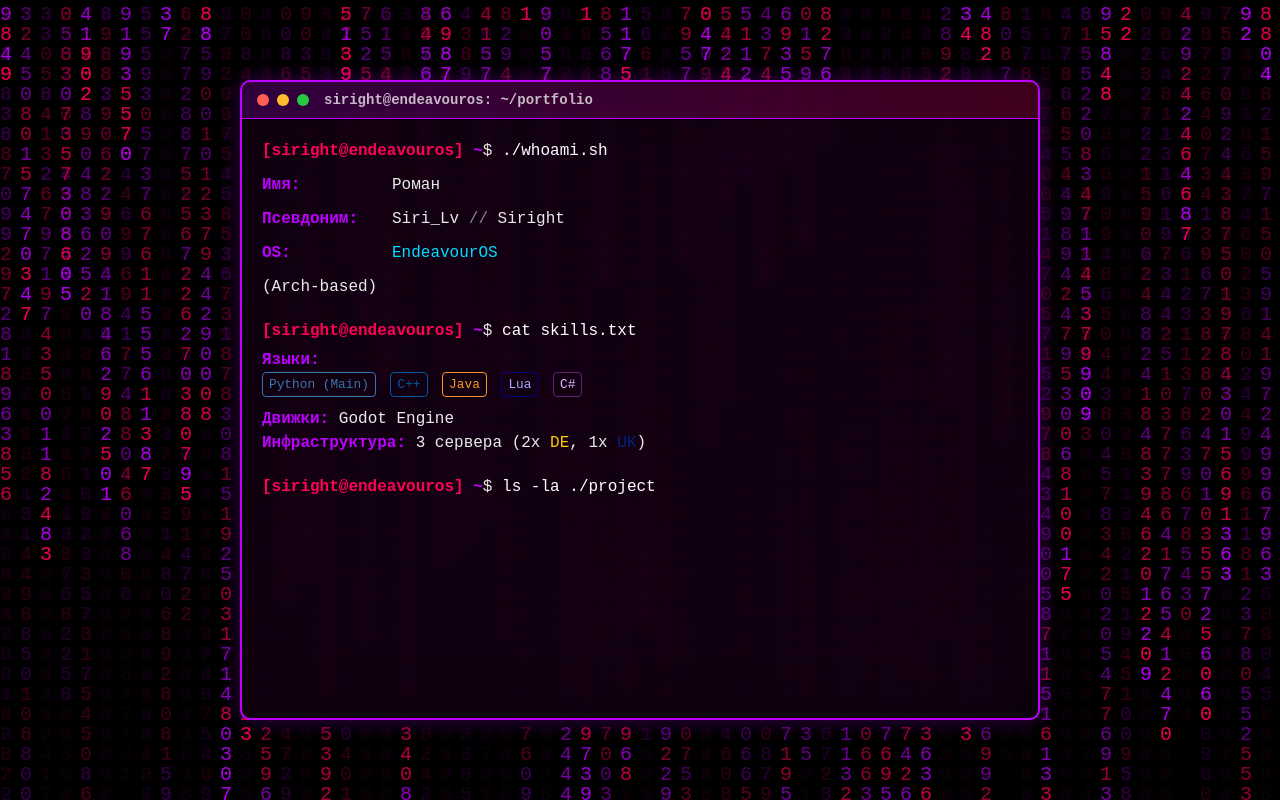
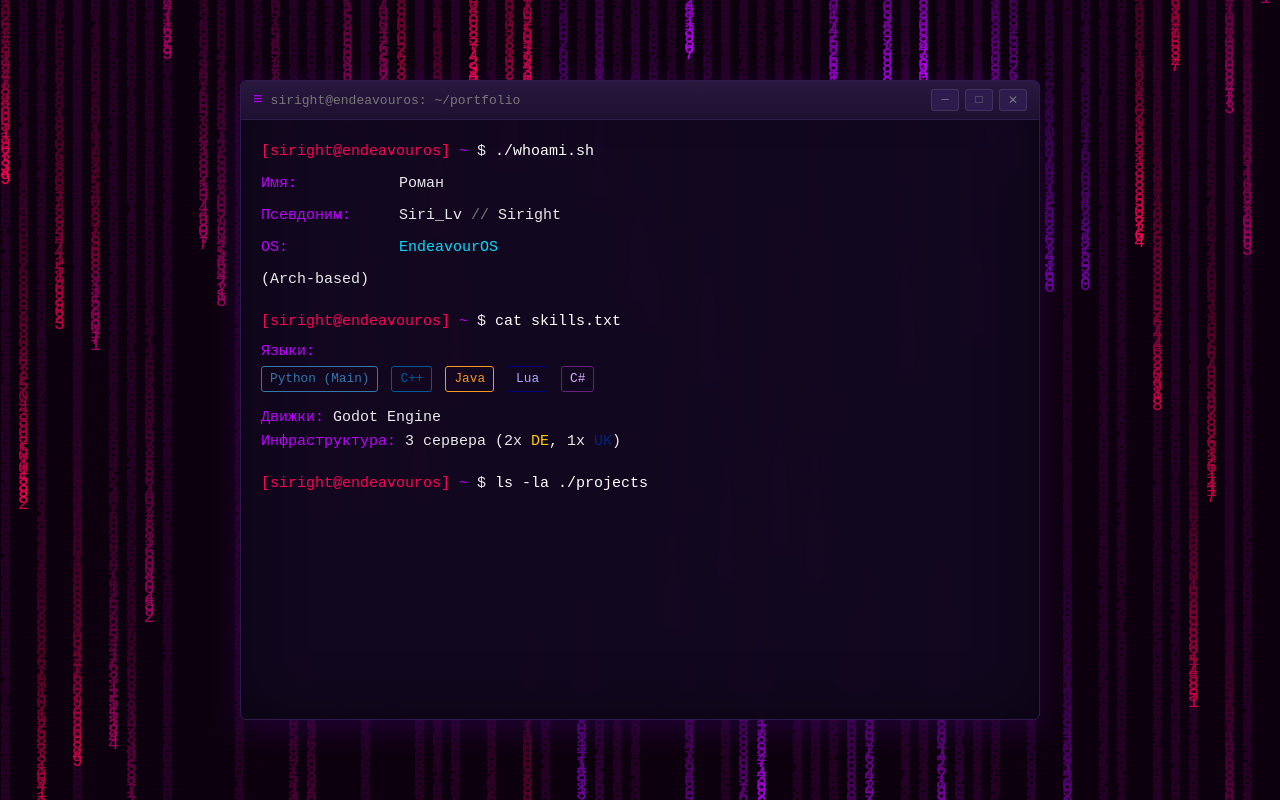
Before and after one commit to SiriLV/SiriLV.github.io, a plain HTML site: page index.html in a window 1280 px wide. Drawn offline with Linux system fonts and the light colour scheme.

Commit message:
Update index.html

```diff
--- a/index.html
+++ b/index.html
@@ -6,12 +6,13 @@
     <title>Siri_Lv | Siright - Developer Portfolio</title>
     <style>
         :root {
-            --bg-color: #050005;
-            --term-bg: rgba(20, 0, 20, 0.85);
+            --bg-color: #1a0a2e;
+            --term-bg: rgba(18, 8, 32, 0.92);
             --primary: #bd00ff;
             --secondary: #ff0055;
             --text-main: #eaeaea;
-            --text-dim: #888;
+            --text-dim: #777;
+            --accent: #2d1b4e;
             --font-stack: 'Courier New', Courier, monospace;
         }
 
@@ -50,13 +51,13 @@
                 to bottom,
                 rgba(255,255,255,0),
                 rgba(255,255,255,0) 50%,
-                rgba(0,0,0,0.2) 50%,
-                rgba(0,0,0,0.2)
+                rgba(0,0,0,0.15) 50%,
+                rgba(0,0,0,0.15)
             );
             background-size: 100% 4px;
             z-index: 2;
             pointer-events: none;
-            opacity: 0.6;
+            opacity: 0.4;
         }
 
         .terminal-window {
@@ -66,141 +67,161 @@
             max-width: 800px;
             height: 80vh;
             background: var(--term-bg);
-            border: 2px solid var(--primary);
-            border-radius: 10px;
-            box-shadow: 0 0 20px rgba(189, 0, 255, 0.3), inset 0 0 50px rgba(0,0,0,0.5);
+            border: 1px solid var(--accent);
+            border-radius: 6px;
+            box-shadow: 0 8px 32px rgba(100, 0, 180, 0.25), inset 0 0 60px rgba(0,0,0,0.4);
             display: flex;
             flex-direction: column;
-            backdrop-filter: blur(5px);
-            animation: fadeIn 1s ease-out;
+            backdrop-filter: blur(8px);
+            animation: terminalOpen 0.6s ease-out;
         }
 
         .terminal-header {
-            background: linear-gradient(90deg, rgba(189,0,255,0.2), rgba(255,0,85,0.2));
-            padding: 10px 15px;
-            border-bottom: 1px solid var(--primary);
+            background: linear-gradient(180deg, #2a1840 0%, #1e1030 100%);
+            padding: 8px 12px;
+            border-bottom: 1px solid var(--accent);
             display: flex;
             align-items: center;
-            border-radius: 8px 8px 0 0;
+            justify-content: space-between;
+            border-radius: 5px 5px 0 0;
         }
 
-        .dots {
+        .header-title {
             display: flex;
+            align-items: center;
             gap: 8px;
-            margin-right: 15px;
+            font-size: 13px;
+            color: var(--text-dim);
         }
 
-        .dot {
-            width: 12px;
-            height: 12px;
-            border-radius: 50%;
+        .header-title::before {
+            content: "≡";
+            font-size: 16px;
+            color: var(--primary);
         }
 
-        .dot.red { background: #ff5f56; }
-        .dot.yellow { background: #ffbd2e; }
-        .dot.green { background: #27c93f; }
+        .window-controls {
+            display: flex;
+            gap: 6px;
+        }
 
-        .title {
-            font-size: 14px;
-            color: var(--text-main);
-            font-weight: bold;
-            opacity: 0.8;
+        .window-btn {
+            width: 28px;
+            height: 22px;
+            background: var(--accent);
+            border: 1px solid rgba(255,255,255,0.1);
+            border-radius: 3px;
+            display: flex;
+            align-items: center;
+            justify-content: center;
+            font-size: 12px;
+            color: var(--text-dim);
+            cursor: default;
+            transition: background 0.2s;
+        }
+
+        .window-btn:hover {
+            background: rgba(189, 0, 255, 0.3);
+        }
+
+        .window-btn.close:hover {
+            background: rgba(255, 0, 85, 0.4);
         }
 
         .terminal-body {
             padding: 20px;
             overflow-y: auto;
             flex-grow: 1;
-            font-size: 16px;
-            line-height: 1.5;
+            font-size: 15px;
+            line-height: 1.6;
         }
 
         .terminal-body::-webkit-scrollbar {
-            width: 8px;
+            width: 6px;
         }
         .terminal-body::-webkit-scrollbar-track {
-            background: rgba(0,0,0,0.3);
+            background: rgba(0,0,0,0.2);
         }
         .terminal-body::-webkit-scrollbar-thumb {
+            background: var(--accent);
+            border-radius: 3px;
+        }
+        .terminal-body::-webkit-scrollbar-thumb:hover {
             background: var(--primary);
-            border-radius: 4px;
         }
 
         .prompt {
             color: var(--secondary);
-            font-weight: bold;
         }
         .path {
             color: var(--primary);
-            font-weight: bold;
         }
         .command {
             color: #fff;
         }
 
         .output {
-            margin-bottom: 20px;
+            margin-bottom: 18px;
             opacity: 0;
-            animation: textFadeIn 0.5s forwards;
+            animation: showOutput 0.4s forwards;
         }
 
         .info-grid {
             display: grid;
-            grid-template-columns: 120px 1fr;
-            gap: 10px;
-            margin-top: 10px;
+            grid-template-columns: 130px 1fr;
+            gap: 8px;
+            margin-top: 8px;
         }
 
         .label {
             color: var(--primary);
-            font-weight: bold;
         }
 
         a {
             color: var(--secondary);
             text-decoration: none;
             border-bottom: 1px dashed var(--secondary);
-            transition: all 0.3s;
+            transition: all 0.2s;
         }
 
         a:hover {
             background: var(--secondary);
             color: #000;
-            box-shadow: 0 0 10px var(--secondary);
+            box-shadow: 0 0 8px var(--secondary);
         }
 
         .lang-tag {
             display: inline-block;
-            padding: 2px 6px;
-            border: 1px solid var(--primary);
-            border-radius: 4px;
-            font-size: 0.8em;
-            margin-right: 5px;
-            color: var(--text-main);
+            padding: 2px 8px;
+            border: 1px solid;
+            border-radius: 3px;
+            font-size: 0.85em;
+            margin: 2px 4px 2px 0;
         }
 
         .cursor {
             display: inline-block;
-            width: 10px;
-            height: 18px;
-            background-color: var(--secondary);
-            animation: blink 1s step-end infinite;
-            vertical-align: middle;
+            width: 8px;
+            height: 16px;
+            background-color: var(--primary);
+            animation: cursorBlink 1.1s step-end infinite;
+            vertical-align: text-bottom;
+            margin-left: 2px;
         }
 
-        @keyframes blink {
+        @keyframes cursorBlink {
             0%, 100% { opacity: 1; }
             50% { opacity: 0; }
         }
 
-        @keyframes fadeIn {
-            from { opacity: 0; transform: scale(0.95); }
-            to { opacity: 1; transform: scale(1); }
+        @keyframes terminalOpen {
+            from { opacity: 0; transform: translateY(20px); }
+            to { opacity: 1; transform: translateY(0); }
         }
 
-        @keyframes textFadeIn {
-            from { opacity: 0; transform: translateY(5px); }
-            to { opacity: 1; transform: translateY(0); }
+        @keyframes showOutput {
+            from { opacity: 0; }
+            to { opacity: 1; }
         }
 
         @media (max-width: 600px) {
@@ -208,8 +229,10 @@
                 grid-template-columns: 1fr;
             }
             .label {
-                margin-bottom: -5px;
-                display: block;
+                margin-bottom: -4px;
+            }
+            .terminal-body {
+                font-size: 14px;
             }
         }
     </style>
@@ -217,183 +240,186 @@
 <body>
 
     <canvas id="matrixCanvas"></canvas>
-
     <div class="scanlines"></div>
 
     <div class="terminal-window">
         <div class="terminal-header">
-            <div class="dots">
-                <div class="dot red"></div>
-                <div class="dot yellow"></div>
-                <div class="dot green"></div>
+            <div class="header-title">
+                <span>siright@endeavouros: ~/portfolio</span>
             </div>
-            <div class="title">siright@endeavouros: ~/portfolio</div>
+            <div class="window-controls">
+                <div class="window-btn">─</div>
+                <div class="window-btn">□</div>
+                <div class="window-btn close">✕</div>
             </div>
-        <div class="terminal-body" id="terminalContent">
         </div>
+        <div class="terminal-body" id="terminalContent"></div>
     </div>
 
     <script>
+        (function() {
             const canvas = document.getElementById('matrixCanvas');
             const ctx = canvas.getContext('2d');
 
-        let width = canvas.width = window.innerWidth;
-        let height = canvas.height = window.innerHeight;
+            let w = canvas.width = window.innerWidth;
+            let h = canvas.height = window.innerHeight;
 
-        const cols = Math.floor(width / 20) + 1;
-        const ypos = Array(cols).fill(0);
+            const fontSize = 18;
+            const columns = Math.floor(w / fontSize);
+            const drops = [];
 
-        window.addEventListener('resize', () => {
-            width = canvas.width = window.innerWidth;
-            height = canvas.height = window.innerHeight;
+            for (let i = 0; i < columns; i++) {
+                drops[i] = Math.random() * -100;
+            }
+
+            const colors = ['#bd00ff', '#9900cc', '#7700aa', '#ff0055', '#cc0044', '#aa0066'];
+
+            function getColor(x, t) {
+                const idx = Math.floor((Math.sin(x * 0.1 + t * 0.0008) + 1) * 3) % colors.length;
+                return colors[idx];
+            }
+
+            let time = 0;
+
+            function draw() {
+                ctx.fillStyle = 'rgba(26, 10, 46, 0.04)';
+                ctx.fillRect(0, 0, w, h);
+
+                ctx.font = fontSize + 'px monospace';
+
+                for (let i = 0; i < drops.length; i++) {
+                    const char = String.fromCharCode(0x30 + Math.floor(Math.random() * 10));
+                    const x = i * fontSize;
+                    const y = drops[i] * fontSize;
+
+                    ctx.fillStyle = getColor(i, time);
+                    ctx.fillText(char, x, y);
+
+                    if (y > h && Math.random() > 0.985) {
+                        drops[i] = 0;
+                    }
+                    drops[i] += 0.33;
+                }
+
+                time++;
+                requestAnimationFrame(draw);
+            }
+
+            window.addEventListener('resize', function() {
+                w = canvas.width = window.innerWidth;
+                h = canvas.height = window.innerHeight;
             });
 
-        function matrix() {
-            ctx.fillStyle = 'rgba(5, 0, 5, 0.05)';
-            ctx.fillRect(0, 0, width, height);
+            draw();
+        })();
 
-            ctx.font = '15pt monospace';
+        (function() {
+            const content = document.getElementById('terminalContent');
 
-            ypos.forEach((y, ind) => {
-                const text = Math.floor(Math.random() * 10).toString();
-
-                const isRed = Math.random() > 0.5;
-                ctx.fillStyle = isRed ? '#ff0055' : '#bd00ff';
-
-                const x = ind * 20;
-                ctx.fillText(text, x, y);
-
-                if (y > 100 + Math.random() * 10000) ypos[ind] = 0;
-                else ypos[ind] = y + 20;
-            });
-
-            requestAnimationFrame(matrix);
-        }
-
-        requestAnimationFrame(matrix);
-
-
-        const terminalContent = document.getElementById('terminalContent');
-
-        const data = [
+            const commands = [
                 {
                     cmd: './whoami.sh',
-                output: `
+                    out: `
                         <div class="info-grid">
-                        <span class="label">Имя:</span> <span>Роман</span>
-                        <span class="label">Псевдоним:</span> <span>Siri_Lv <span style="color:var(--text-dim)">//</span> Siright</span>
-                        <span class="label">OS:</span> <span style="color: #00ddff">EndeavourOS</span> (Arch-based)
+                            <span class="label">Имя:</span><span>Роман</span>
+                            <span class="label">Псевдоним:</span><span>Siri_Lv <span style="color:var(--text-dim)">//</span> Siright</span>
+                            <span class="label">OS:</span><span style="color:#00ddff">EndeavourOS</span> (Arch-based)
                         </div>
                     `
                 },
                 {
                     cmd: 'cat skills.txt',
-                output: `
-                    <div style="margin-top:5px">
+                    out: `
+                        <div style="margin-top:6px">
                             <span class="label">Языки:</span><br>
-                        <span class="lang-tag" style="border-color:#3776ab; color:#3776ab">Python (Main)</span>
-                        <span class="lang-tag" style="border-color:#00599C; color:#00599C">C++</span>
-                        <span class="lang-tag" style="border-color:#f89820; color:#f89820">Java</span>
-                        <span class="lang-tag" style="border-color:#000080; color:#aaaaff">Lua</span>
-                        <span class="lang-tag" style="border-color:#68217A; color:#dcb3ff">C#</span>
+                            <span class="lang-tag" style="border-color:#3776ab;color:#3776ab">Python (Main)</span>
+                            <span class="lang-tag" style="border-color:#00599C;color:#00599C">C++</span>
+                            <span class="lang-tag" style="border-color:#f89820;color:#f89820">Java</span>
+                            <span class="lang-tag" style="border-color:#000080;color:#aaf">Lua</span>
+                            <span class="lang-tag" style="border-color:#68217A;color:#dcb3ff">C#</span>
                         </div>
-                    <div style="margin-top:10px">
+                        <div style="margin-top:12px">
                             <span class="label">Движки:</span> Godot Engine<br>
-                        <span class="label">Инфраструктура:</span> 3 сервера (2x <span style="color:#ffcc00">DE</span>, 1x <span style="color:#00247d">UK</span>)
+                            <span class="label">Инфраструктура:</span> 3 сервера (2x <span style="color:#fc0">DE</span>, 1x <span style="color:#00247d">UK</span>)
                         </div>
                     `
                 },
                 {
                     cmd: 'ls -la ./projects/',
-                output: `
-                    <table style="width:100%; text-align:left; margin-top:5px; border-collapse: collapse;">
-                        <tr>
-                            <td style="padding: 4px 0;"><a href="https://t.me/Siright_Bot" target="_blank">Ai Telegram Bot</a></td>
-                            <td style="color:var(--text-dim)">[Telegram Bot]</td>
-                        </tr>
-                        <tr>
-                            <td style="padding: 4px 0;"><span style="color:var(--text-main)">Api Keys Parser</span></td>
-                            <td style="color:var(--text-dim)">[Github/Web Scanner]</td>
-                        </tr>
-                        <tr>
-                            <td style="padding: 4px 0;"><a href="https://pypi.org/project/ekogram" target="_blank">ekogram</a></td>
-                            <td style="color:var(--text-dim)">[Python PyPI Module]</td>
-                        </tr>
-                        <tr>
-                            <td style="padding: 4px 0;"><span style="color:var(--text-main)">Godot Games</span></td>
-                            <td style="color:var(--text-dim)">[GameDev]</td>
-                        </tr>
+                    out: `
+                        <table style="width:100%;text-align:left;margin-top:6px;border-collapse:collapse">
+                            <tr><td style="padding:5px 0"><a href="https://t.me/Siright_Bot" target="_blank">Ai Telegram Bot</a></td><td style="color:var(--text-dim)">[Telegram Bot]</td></tr>
+                            <tr><td style="padding:5px 0">Api Keys Parser</td><td style="color:var(--text-dim)">[Github/Web Scanner]</td></tr>
+                            <tr><td style="padding:5px 0"><a href="https://pypi.org/project/ekogram" target="_blank">ekogram</a></td><td style="color:var(--text-dim)">[Python PyPI Module]</td></tr>
+                            <tr><td style="padding:5px 0">Godot Games</td><td style="color:var(--text-dim)">[GameDev]</td></tr>
                         </table>
                     `
                 },
-            {
-                cmd: '',
-                output: ''
-            }
+                { cmd: '', out: '' }
             ];
 
-        let step = 0;
+            function delay(ms) {
+                return new Promise(function(r) { setTimeout(r, ms); });
+            }
 
-        async function typeWriter(text, element) {
-            return new Promise(resolve => {
-                let i = 0;
-                element.innerHTML = '';
-                function type() {
-                    if (i < text.length) {
-                        element.innerHTML += text.charAt(i);
-                        i++;
-                        setTimeout(type, Math.random() * 50 + 30);
-                    } else {
-                        resolve();
+            async function typeText(text, el) {
+                for (let i = 0; i < text.length; i++) {
+                    el.textContent += text[i];
+                    await delay(40 + Math.random() * 60);
                 }
             }
-                type();
-            });
-        }
 
-        async function runTerminal() {
-            for (const item of data) {
+            async function run() {
+                for (let i = 0; i < commands.length; i++) {
+                    const item = commands[i];
+
                     const line = document.createElement('div');
-                line.style.marginBottom = '5px';
+                    line.style.marginBottom = '6px';
 
-                const promptSpan = `<span class="prompt">[siright@endeavouros]</span> <span class="path">~</span>$ `;
+                    const prompt = document.createElement('span');
+                    prompt.className = 'prompt';
+                    prompt.textContent = '[siright@endeavouros]';
 
-                const cmdSpan = document.createElement('span');
-                cmdSpan.className = 'command';
+                    const path = document.createElement('span');
+                    path.className = 'path';
+                    path.textContent = ' ~ ';
 
-                line.innerHTML = promptSpan;
-                line.appendChild(cmdSpan);
+                    const dollar = document.createTextNode('$ ');
+
+                    const cmd = document.createElement('span');
+                    cmd.className = 'command';
 
                     const cursor = document.createElement('span');
                     cursor.className = 'cursor';
+
+                    line.appendChild(prompt);
+                    line.appendChild(path);
+                    line.appendChild(dollar);
+                    line.appendChild(cmd);
                     line.appendChild(cursor);
 
-                terminalContent.appendChild(line);
-
-                terminalContent.scrollTop = terminalContent.scrollHeight;
+                    content.appendChild(line);
+                    content.scrollTop = content.scrollHeight;
 
                     if (item.cmd) {
-                    await typeWriter(item.cmd, cmdSpan);
-
-                    await new Promise(r => setTimeout(r, 300));
-
+                        await typeText(item.cmd, cmd);
+                        await delay(250);
                         cursor.remove();
 
-                    const outputDiv = document.createElement('div');
-                    outputDiv.className = 'output';
-                    outputDiv.innerHTML = item.output;
-                    terminalContent.appendChild(outputDiv);
+                        const output = document.createElement('div');
+                        output.className = 'output';
+                        output.innerHTML = item.out;
+                        content.appendChild(output);
 
-                    await new Promise(r => setTimeout(r, 600));
-                } else {
+                        await delay(500);
                     }
 
-                terminalContent.scrollTop = terminalContent.scrollHeight;
+                    content.scrollTop = content.scrollHeight;
                 }
             }
 
-        setTimeout(runTerminal, 1000);
-
+            setTimeout(run, 800);
+        })();
     </script>
 </body>
 </html>
```
Lines whose indentation alone changed are shown as unchanged.
